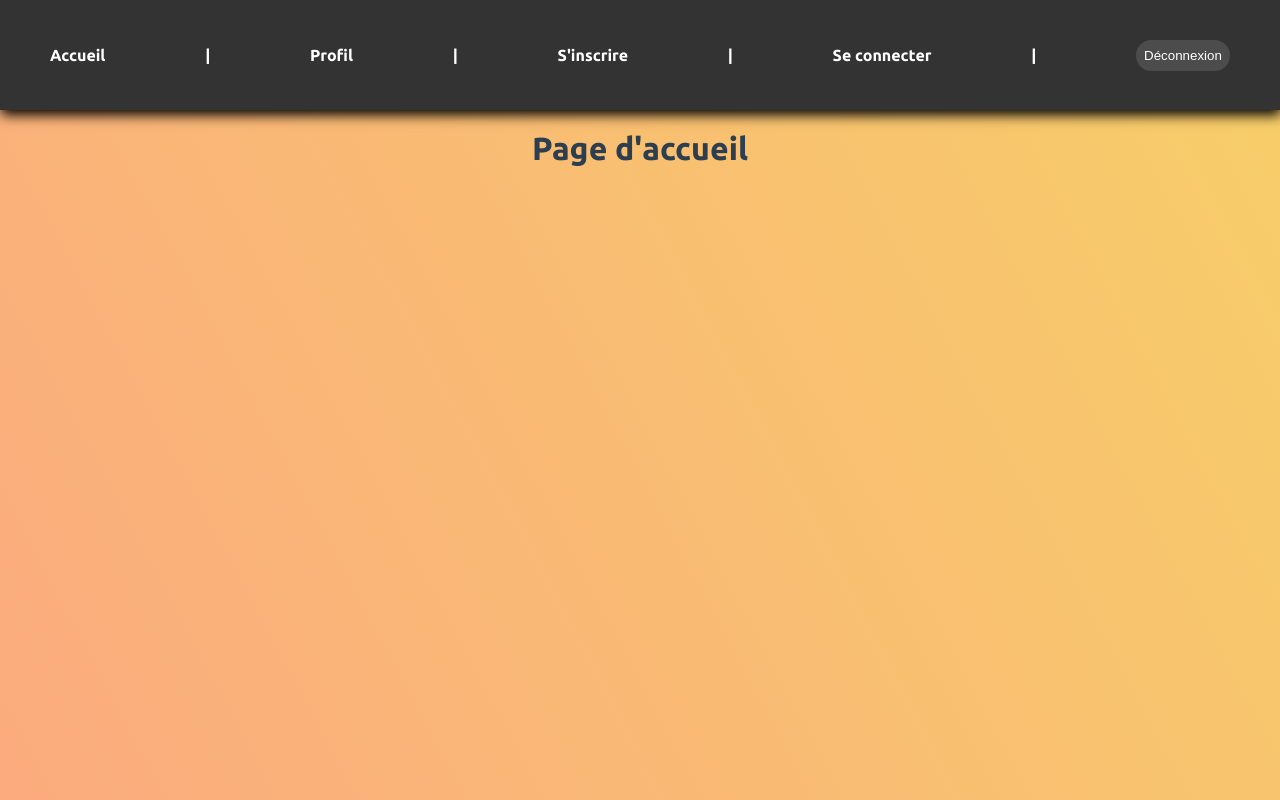
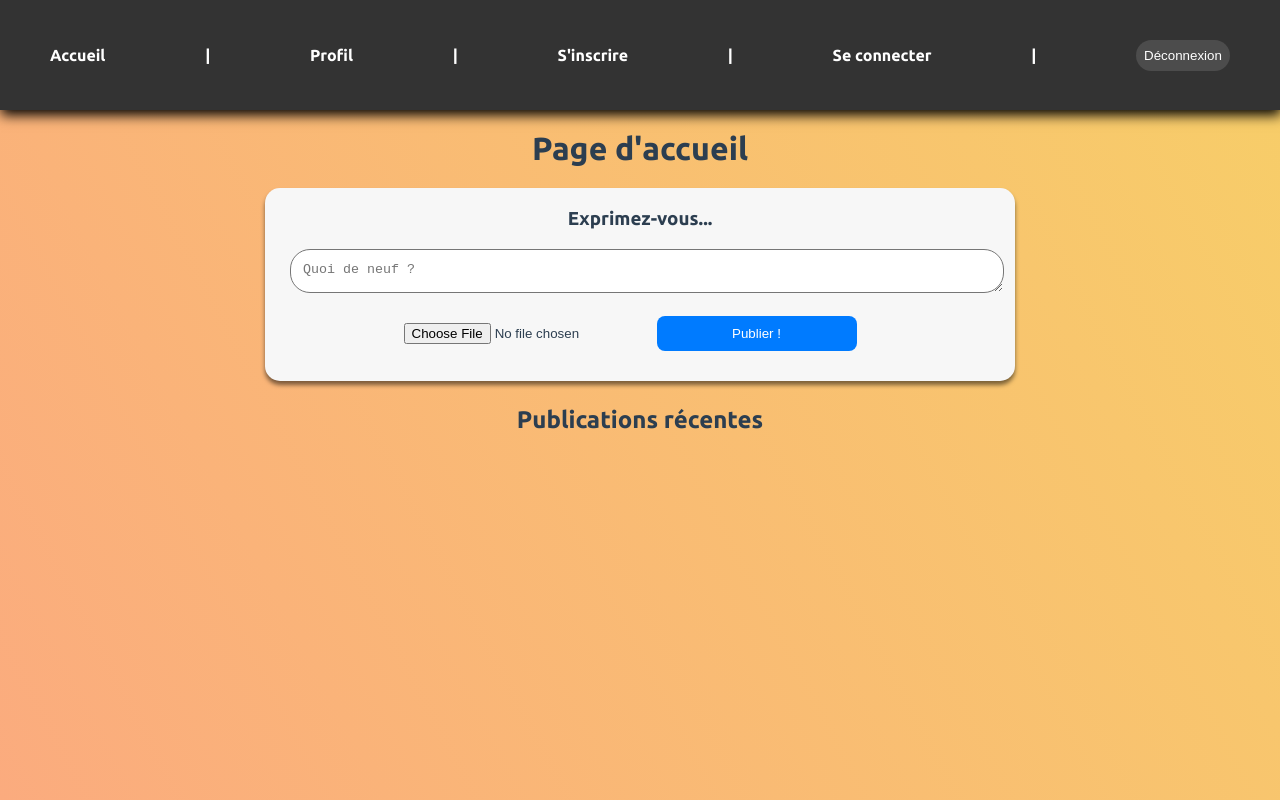
Before and after one commit to Baptiste-B-git/Baptiste_Biancardino_7_12102021, a Vue app in the folder frontend/: page / in a window 1280 px wide. Built offline with nearby package versions, Linux system fonts and the light colour scheme.

Commit message:
Ajout jwt token + Visuel page Post et Profil

```diff
--- a/frontend/package.json
+++ b/frontend/package.json
@@ -14,6 +14,7 @@
     "vee-validate": "^4.5.11",
     "vue": "^3.0.0",
     "vue-axios": "^3.4.1",
+    "vue-jwt-decode": "^0.1.0",
     "vue-router": "^4.0.0-0",
     "vuex": "^4.0.0-0"
   },
--- /dev/null
+++ b/frontend/src/components/GetPosts.vue
@@ -0,0 +1,33 @@
+<template>
+  <div>
+    <Post v-on:postAdded="getPosts()" />
+    <h2>Publications récentes</h2>
+  </div>
+</template>
+
+<script>
+import Post from "./Post.vue";
+export default {
+  components: { Post },
+  data() {
+    return {
+      post_id: this.post_id,
+      userId: this.userId,
+      posts: this.posts,
+      ok: false,
+      updateContent: this.updateContent,
+      isAdmin: "",
+      id: "",
+      user: {
+        username: this.username,
+        id: "",
+        postUsername: this.postUsername,
+      },
+    };
+  },
+};
+</script>
+
+<style>
+
+</style>
--- /dev/null
+++ b/frontend/src/components/Post.vue
@@ -0,0 +1,112 @@
+<template>
+  <div class="card">
+    <h3>Exprimez-vous...</h3>
+    <textarea
+      class="post-field"
+      placeholder="Quoi de neuf ?"
+      v-model="content"
+    ></textarea
+    ><br />
+
+    <input
+      type="file"
+      name="image"
+      id="image"
+      ref="image"
+      class="custom-file-input"
+      v-on:change="handleFileUpload()"
+    />
+    <button class="button" @click="post">Publier !</button>
+  </div>
+</template>
+
+<script>
+export default {
+  name: "Post",
+
+  emits: ["postAdded"],
+  data() {
+    return {
+      text: "",
+      image: "",
+      UserId: this.id,
+      content: "",
+      token: "",
+      error: this.error,
+    };
+  },
+};
+</script>
+
+<style>
+.card {
+  background-color: #f7f7f7;
+  padding: 20px 25px 30px;
+  width: auto;
+  max-width: 700px;
+  margin: 0 auto 25px;
+  margin-top: 40px;
+  border-radius: 15px;
+  box-shadow: 0px 2px 2px rgba(0, 0, 0, 0.8);
+}
+h3 {
+  margin-top: 0px;
+}
+.post-field {
+  width: 100%;
+  border-radius: 20px;
+  padding: 12px 0 0 12px;
+}
+
+textarea:focus {
+  outline: none !important;
+  border-color: #719ece;
+  box-shadow: 0 0 10px #719ece;
+}
+
+.bloc-btn {
+  display: flex;
+  flex-direction: row;
+}
+.button {
+  max-width: 100%;
+  min-width: 200px;
+  border: none;
+  border-radius: 8px;
+  padding: 10px;
+  margin-top: 20px;
+  margin-right: 20px;
+  background-color: #007bff;
+  color: white;
+}
+button:hover {
+  outline: none !important;
+  border-color: #719ece;
+  box-shadow: 0 0 10px #719ece;
+}
+.picture-profile {
+  width: 50px;
+  height: 50px;
+  background: rgb(187, 187, 187);
+}
+.user-name {
+  text-align: left;
+}
+.post-img {
+  max-width: auto;
+  height: 300px;
+  margin: 0 auto;
+  border: 1px solid black;
+  box-sizing: border-box;
+  background: rgb(187, 187, 187);
+}
+img {
+  width: 100%;
+  height: 100%;
+  object-fit: cover;
+}
+.post-name {
+  margin-top: 10px;
+  text-align: left;
+}
+</style>
--- a/frontend/src/views/Home.vue
+++ b/frontend/src/views/Home.vue
@@ -2,17 +2,20 @@
   <div class="home">
     <Header />
     <h1>Page d'accueil</h1>
+
+    <GetPosts />
   </div>
 </template>
 
 <script>
 // @ is an alias to /src
 import Header from "@/components/Header.vue";
+import GetPosts from "@/components/GetPosts.vue";
 
 export default {
   name: "Home",
   components: {
-    Header,
+    Header, GetPosts
   },
 };
 </script>
--- a/frontend/src/views/Profile.vue
+++ b/frontend/src/views/Profile.vue
@@ -2,6 +2,18 @@
   <div class="profile">
     <Header />
     <h1>Page de profil</h1>
+    <div class="card">
+      <h2 class="name-user">Dupont Jeanne</h2>
+      <div>
+        <div>
+          <p class="subtitle">E-mail</p>
+          <p>dupont.jeanne@gmail.com</p>
+        </div>
+      </div>
+      <button class="delete">
+        Supprimer mon compte
+      </button>
+    </div>
   </div>
 </template>
 
@@ -17,4 +29,32 @@ export default {
 </script>
 
 <style scoped>
+.card {
+  margin-top: 50px;
+  text-align: center;
+  max-width: 300px;
+}
+
+.name-user {
+  font-weight: 800;
+  font-size: 2rem;
+  padding-bottom: 10px;
+  border-bottom: solid 1px black;
+}
+.subtitle {
+  text-align: center;
+  margin-bottom: 5px;
+  font-weight: 800;
+  font-size: 1.2em;
+}
+.delete {
+  min-width: 200px;
+  border: none;
+  border-radius: 10px;
+  padding: 10px;
+  margin-top: 20px;
+  background-color: #007bff;
+  color: white;
+  font-weight: bold;
+}
 </style>
```
Also changed, not shown: 1 other file (tests, documents, lock files or other folders).
